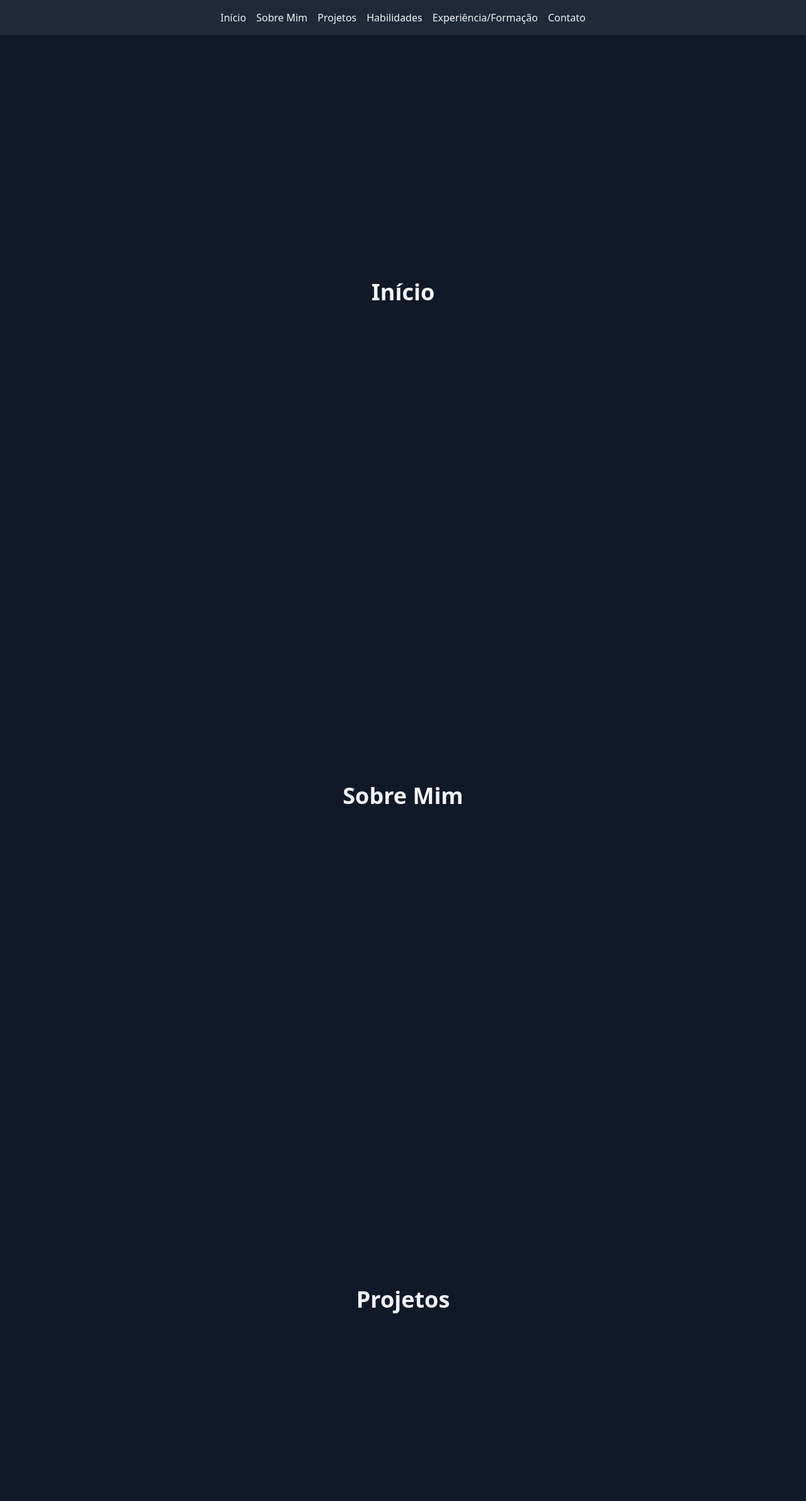
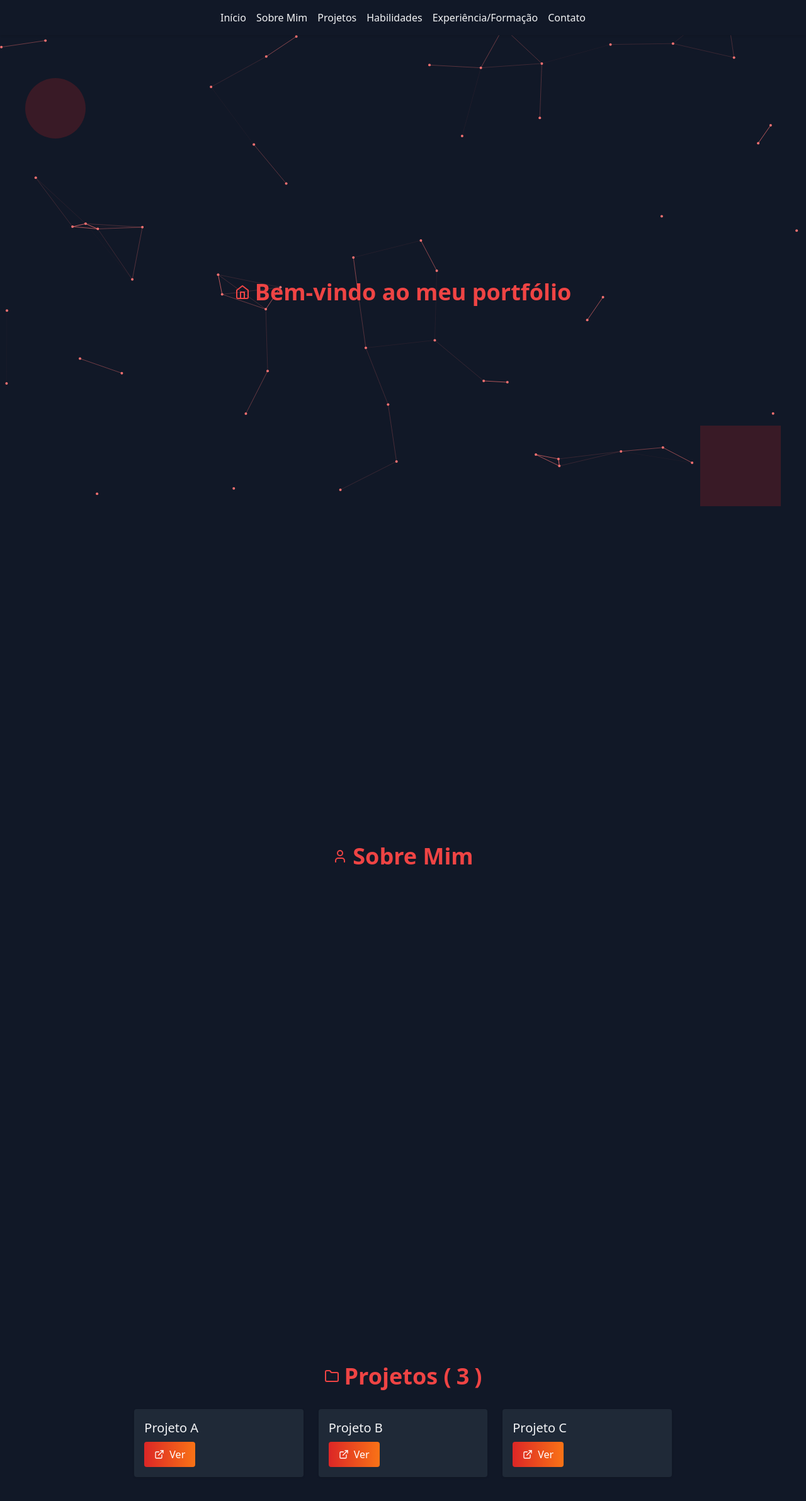
Before and after one commit to Pexe171/portifolio, a React (Create React App) app: page / in a window 1280 px wide. Shown: the top 2384 px of the page at 63% size. Built offline with nearby package versions, Linux system fonts and the light colour scheme.

Commit message:
feat: tema escuro e animações avançadas

```diff
--- a/src/App.js
+++ b/src/App.js
@@ -6,12 +6,14 @@ import Projetos from "./components/Projetos";
 import Habilidades from "./components/Habilidades";
 import Experiencia from "./components/Experiencia";
 import Contato from "./components/Contato";
+import ParticleBackground from "./components/ParticleBackground";
 
 function App() {
   return (
-    <div className="font-sans">
+    <div className="font-sans relative">
+      <ParticleBackground />
       <Navbar />
-      <main className="pt-16">
+      <main className="pt-16 space-y-24">
         <Home />
         <Sobre />
         <Projetos />
--- a/src/components/Contato.js
+++ b/src/components/Contato.js
@@ -1,9 +1,20 @@
 import React from "react";
+import { Mail } from "lucide-react";
+import useFadeIn from "../hooks/useFadeIn";
 
 function Contato() {
+  const ref = useFadeIn();
   return (
-    <section id="contato" className="min-h-screen flex items-center justify-center">
-      <h1 className="text-4xl font-bold">Contato</h1>
+    <section id="contato" ref={ref} className="min-h-screen flex flex-col items-center justify-center gap-6">
+      <h1 className="text-4xl font-bold flex items-center gap-2 text-red-500">
+        <Mail /> Contato
+      </h1>
+      <a
+        href="mailto:email@example.com"
+        className="inline-flex items-center gap-2 px-6 py-3 text-white rounded bg-gradient-to-r from-red-600 to-orange-500"
+      >
+        <Mail /> Enviar Email
+      </a>
     </section>
   );
 }
--- a/src/components/Experiencia.js
+++ b/src/components/Experiencia.js
@@ -1,9 +1,14 @@
 import React from "react";
+import { Briefcase } from "lucide-react";
+import useFadeIn from "../hooks/useFadeIn";
 
 function Experiencia() {
+  const ref = useFadeIn();
   return (
-    <section id="experiencia" className="min-h-screen flex items-center justify-center">
-      <h1 className="text-4xl font-bold">Experiência/Formação</h1>
+    <section id="experiencia" ref={ref} className="min-h-screen flex items-center justify-center">
+      <h1 className="text-4xl font-bold flex items-center gap-2 text-red-500">
+        <Briefcase /> Experiência/Formação
+      </h1>
     </section>
   );
 }
--- a/src/components/Habilidades.js
+++ b/src/components/Habilidades.js
@@ -1,9 +1,46 @@
-import React from "react";
+import React, { useEffect, useRef } from "react";
+import { BarChart2 } from "lucide-react";
+import { animate } from "../utils/animate";
+import useFadeIn from "../hooks/useFadeIn";
+
+const linguagens = [
+  { nome: "JavaScript", porcentagem: 70 },
+  { nome: "Python", porcentagem: 20 },
+  { nome: "Outras", porcentagem: 10 },
+];
 
 function Habilidades() {
+  const ref = useFadeIn();
+  const barrasRef = useRef([]);
+
+  useEffect(() => {
+    barrasRef.current.forEach((el, idx) => {
+      animate({ targets: el, width: [0, linguagens[idx].porcentagem], duration: 1500, easing: "easeOutQuad" });
+    });
+  }, []);
+
   return (
-    <section id="habilidades" className="min-h-screen flex items-center justify-center">
-      <h1 className="text-4xl font-bold">Habilidades</h1>
+    <section id="habilidades" ref={ref} className="min-h-screen flex flex-col items-center justify-center gap-8">
+      <h1 className="text-4xl font-bold flex items-center gap-2 text-red-500">
+        <BarChart2 /> Habilidades
+      </h1>
+      <div className="w-2/3 space-y-4">
+        {linguagens.map((lang, i) => (
+          <div key={lang.nome} className="w-full">
+            <div className="flex justify-between mb-1">
+              <span>{lang.nome}</span>
+              <span>{lang.porcentagem}%</span>
+            </div>
+            <div className="w-full bg-gray-700 h-4 rounded">
+              <div
+                ref={(el) => (barrasRef.current[i] = el)}
+                className="h-4 bg-red-600 rounded"
+                style={{ width: 0 }}
+              ></div>
+            </div>
+          </div>
+        ))}
+      </div>
     </section>
   );
 }
--- a/src/components/Home.js
+++ b/src/components/Home.js
@@ -1,9 +1,50 @@
-import React from "react";
+import React, { useEffect, useRef } from "react";
+import { Home as HomeIcon } from "lucide-react";
+import { animate } from "../utils/animate";
+import useFadeIn from "../hooks/useFadeIn";
 
 function Home() {
+  const ref = useFadeIn();
+  const textRef = useRef(null);
+  const shape1 = useRef(null);
+  const shape2 = useRef(null);
+
+  useEffect(() => {
+    const texto = "Bem-vindo ao meu portfólio";
+    animate({
+      targets: { value: 0 },
+      value: [0, texto.length],
+      duration: 2000,
+      round: true,
+      update: (v) => {
+        if (textRef.current)
+          textRef.current.textContent = texto.slice(0, v);
+      },
+    });
+    animate({ targets: shape1.current, translateY: [-20, 20], duration: 4000, easing: "easeOutElastic" });
+    animate({ targets: shape2.current, translateY: [20, -20], duration: 4000, easing: "easeOutElastic" });
+  }, []);
+
   return (
-    <section id="inicio" className="min-h-screen flex items-center justify-center">
-      <h1 className="text-4xl font-bold">Início</h1>
+    <section
+      id="inicio"
+      ref={ref}
+      className="relative min-h-screen flex items-center justify-center overflow-hidden"
+    >
+      <div className="text-center z-10">
+        <h1 className="text-4xl font-bold flex items-center justify-center gap-2 text-red-500">
+          <HomeIcon />
+          <span ref={textRef}></span>
+        </h1>
+      </div>
+      <span
+        ref={shape1}
+        className="absolute w-24 h-24 bg-red-600 opacity-20 rounded-full left-10 top-10"
+      ></span>
+      <span
+        ref={shape2}
+        className="absolute w-32 h-32 bg-red-600 opacity-20 right-10 bottom-10"
+      ></span>
     </section>
   );
 }
--- a/src/components/Navbar.js
+++ b/src/components/Navbar.js
@@ -11,11 +11,14 @@ const secoes = [
 
 function Navbar() {
   return (
-    <nav className="fixed top-0 left-0 w-full bg-gray-800 text-gray-100 shadow z-10">
+    <nav className="fixed top-0 left-0 w-full bg-gray-900 text-gray-100 shadow z-10">
       <ul className="flex gap-4 p-4 justify-center">
         {secoes.map((secao) => (
           <li key={secao.id}>
-            <a href={`#${secao.id}`} className="hover:text-white">
+            <a
+              href={`#${secao.id}`}
+              className="hover:text-red-500 transition-colors"
+            >
               {secao.rotulo}
             </a>
           </li>
--- /dev/null
+++ b/src/components/ParticleBackground.js
@@ -0,0 +1,53 @@
+import { useEffect, useRef } from 'react';
+
+export default function ParticleBackground() {
+  const canvasRef = useRef(null);
+  useEffect(() => {
+    const canvas = canvasRef.current;
+    const ctx = canvas.getContext('2d');
+    let width = (canvas.width = window.innerWidth);
+    let height = (canvas.height = window.innerHeight);
+    const particles = Array.from({ length: 60 }, () => ({
+      x: Math.random() * width,
+      y: Math.random() * height,
+      vx: (Math.random() - 0.5) * 0.7,
+      vy: (Math.random() - 0.5) * 0.7,
+    }));
+    function resize() {
+      width = canvas.width = window.innerWidth;
+      height = canvas.height = window.innerHeight;
+    }
+    window.addEventListener('resize', resize);
+    function draw() {
+      ctx.clearRect(0, 0, width, height);
+      particles.forEach(p => {
+        p.x += p.vx;
+        p.y += p.vy;
+        if (p.x < 0 || p.x > width) p.vx *= -1;
+        if (p.y < 0 || p.y > height) p.vy *= -1;
+        ctx.fillStyle = '#f87171';
+        ctx.beginPath();
+        ctx.arc(p.x, p.y, 2, 0, Math.PI * 2);
+        ctx.fill();
+      });
+      for (let i = 0; i < particles.length; i++) {
+        for (let j = i + 1; j < particles.length; j++) {
+          const a = particles[i];
+          const b = particles[j];
+          const dist = Math.hypot(a.x - b.x, a.y - b.y);
+          if (dist < 120) {
+            ctx.strokeStyle = `rgba(248,113,113,${1 - dist / 120})`;
+            ctx.beginPath();
+            ctx.moveTo(a.x, a.y);
+            ctx.lineTo(b.x, b.y);
+            ctx.stroke();
+          }
+        }
+      }
+      requestAnimationFrame(draw);
+    }
+    draw();
+    return () => window.removeEventListener('resize', resize);
+  }, []);
+  return <canvas ref={canvasRef} className="fixed inset-0 -z-10" />;
+}
--- a/src/components/Projetos.js
+++ b/src/components/Projetos.js
@@ -1,9 +1,41 @@
-import React from "react";
+import React, { useEffect, useRef } from "react";
+import { Folder, ExternalLink } from "lucide-react";
+import { animate } from "../utils/animate";
+import useFadeIn from "../hooks/useFadeIn";
+
+const projetos = [
+  { nome: "Projeto A", link: "#" },
+  { nome: "Projeto B", link: "#" },
+  { nome: "Projeto C", link: "#" },
+];
 
 function Projetos() {
+  const ref = useFadeIn();
+  const countRef = useRef(null);
+  useEffect(() => {
+    animate({ targets: { value: 0 }, value: [0, projetos.length], duration: 1500, round: true, update: v => { if(countRef.current) countRef.current.textContent = v; } });
+    const cards = document.querySelectorAll('.projeto-card');
+    animate({ targets: cards, opacity: [0,1], translateY: [50,0], duration: 1000, easing: 'easeOutElastic' });
+  }, []);
+
   return (
-    <section id="projetos" className="min-h-screen flex items-center justify-center">
-      <h1 className="text-4xl font-bold">Projetos</h1>
+    <section id="projetos" ref={ref} className="min-h-screen flex flex-col items-center justify-center gap-8">
+      <h1 className="text-4xl font-bold flex items-center gap-2 text-red-500">
+        <Folder /> Projetos (<span ref={countRef}></span>)
+      </h1>
+      <div className="grid grid-cols-1 md:grid-cols-3 gap-6 w-11/12 md:w-2/3">
+        {projetos.map((proj) => (
+          <div key={proj.nome} className="projeto-card bg-gray-800 p-4 rounded shadow">
+            <h2 className="text-xl mb-2">{proj.nome}</h2>
+            <a
+              href={proj.link}
+              className="inline-flex items-center gap-2 text-white px-4 py-2 rounded bg-gradient-to-r from-red-600 to-orange-500"
+            >
+              <ExternalLink size={16} /> Ver
+            </a>
+          </div>
+        ))}
+      </div>
     </section>
   );
 }
--- a/src/components/Sobre.js
+++ b/src/components/Sobre.js
@@ -1,9 +1,14 @@
 import React from "react";
+import { User } from "lucide-react";
+import useFadeIn from "../hooks/useFadeIn";
 
 function Sobre() {
+  const ref = useFadeIn();
   return (
-    <section id="sobre" className="min-h-screen flex items-center justify-center">
-      <h1 className="text-4xl font-bold">Sobre Mim</h1>
+    <section id="sobre" ref={ref} className="min-h-screen flex items-center justify-center">
+      <h1 className="text-4xl font-bold flex items-center gap-2 text-red-500">
+        <User /> Sobre Mim
+      </h1>
     </section>
   );
 }
--- /dev/null
+++ b/src/hooks/useFadeIn.js
@@ -0,0 +1,21 @@
+import { useEffect, useRef } from 'react';
+import { animate } from '../utils/animate';
+
+export default function useFadeIn() {
+  const ref = useRef(null);
+  useEffect(() => {
+    const el = ref.current;
+    el.style.opacity = 0;
+    const observer = new IntersectionObserver(entries => {
+      entries.forEach(entry => {
+        if (entry.isIntersecting) {
+          animate({ targets: el, opacity: [0, 1], translateY: [40, 0], duration: 1000, easing: 'easeOutQuad' });
+          observer.unobserve(el);
+        }
+      });
+    }, { threshold: 0.2 });
+    observer.observe(el);
+    return () => observer.disconnect();
+  }, []);
+  return ref;
+}
--- /dev/null
+++ b/src/utils/animate.js
@@ -0,0 +1,69 @@
+export function animate({targets, opacity, translateY, width, value, duration = 1000, delay = 0, easing = 'linear', round, update, complete}) {
+  const el = targets instanceof Element
+    ? targets
+    : typeof targets === 'string'
+    ? document.querySelectorAll(targets)
+    : targets;
+  const start = performance.now() + delay;
+  const easings = {
+    linear: t => t,
+    easeOutQuad: t => 1 - (1 - t) * (1 - t),
+    easeOutElastic: t => {
+      const c4 = (2 * Math.PI) / 3;
+      return t === 0
+        ? 0
+        : t === 1
+        ? 1
+        : Math.pow(2, -10 * t) * Math.sin((t * 10 - 0.75) * c4) + 1;
+    },
+  };
+  const easingFn = easings[easing] || easings.linear;
+  const from = {
+    opacity: opacity ? opacity[0] : undefined,
+    translateY: translateY ? translateY[0] : undefined,
+    width: width ? width[0] : undefined,
+    value: value ? value[0] : undefined,
+  };
+  const to = {
+    opacity: opacity ? opacity[1] : undefined,
+    translateY: translateY ? translateY[1] : undefined,
+    width: width ? width[1] : undefined,
+    value: value ? value[1] : undefined,
+  };
+  function frame(now) {
+    if (now < start) {
+      requestAnimationFrame(frame);
+      return;
+    }
+    const progress = Math.min((now - start) / duration, 1);
+    const eased = easingFn(progress);
+    const elements = el instanceof NodeList || Array.isArray(el) ? Array.from(el) : [el];
+    elements.forEach((element) => {
+      if (element instanceof Element) {
+        if (opacity) {
+          const val = from.opacity + (to.opacity - from.opacity) * eased;
+          element.style.opacity = val;
+        }
+        if (translateY) {
+          const val = from.translateY + (to.translateY - from.translateY) * eased;
+          element.style.transform = `translateY(${val}px)`;
+        }
+        if (width) {
+          const val = from.width + (to.width - from.width) * eased;
+          element.style.width = `${val}%`;
+        }
+      }
+    });
+    if (value) {
+      const val = from.value + (to.value - from.value) * eased;
+      const rounded = round ? Math.round(val) : val;
+      if (update) update(rounded);
+    }
+    if (progress < 1) {
+      requestAnimationFrame(frame);
+    } else if (complete) {
+      complete();
+    }
+  }
+  requestAnimationFrame(frame);
+}
```
